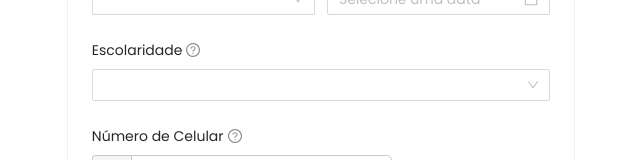
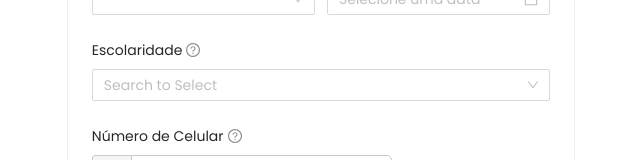
Before and after one commit to gabrdgs/plataforma-next-test, a Next.js app: page /register in a window 1280 px wide. Shown: the part 282-442 px from the top of the page, without its empty margins (319-959 px from the left). Built offline with nearby package versions, Linux system fonts and the light colour scheme.

Commit message:
update SelectOption

```diff
--- a/src/components/SelectOption/SelectOption.jsx
+++ b/src/components/SelectOption/SelectOption.jsx
@@ -8,7 +8,20 @@ export default function SelectOption(props) {
   const list = props.orderedList ? getOrderedArray(props.list) : props.list;
 
   return (
-    <Select placeholder={placeholder} label={label} mode={props.mode} maxTagCount="responsive">
+    <Select
+      placeholder={placeholder}
+      label={label}
+      mode={props.mode}
+      maxTagCount="responsive"
+      showSearch
+      optionFilterProp="children"
+      filterOption={(input, option) =>
+        option.children.toLowerCase().indexOf(input.toLowerCase()) >= 0
+      }
+      filterSort={(optionA, optionB) =>
+        optionA.children.toLowerCase().localeCompare(optionB.children.toLowerCase())
+      }
+    >
       {list.map((item, index) => (
         <Select.Option value={item.value} key={`item-${index}`}>
           {item.value}
--- a/src/views/RegisterPage/RegisterPage.jsx
+++ b/src/views/RegisterPage/RegisterPage.jsx
@@ -158,7 +158,19 @@ function FirstStep(props) {
         </Col>
       </Row>
       <Form.Item label="Escolaridade" tooltip="Qual seu grau de instrução?">
-        <SelectOption list={academicList} />
+        <SelectOption
+          list={academicList}
+          value={academicList}
+          showSearch
+          placeholder="Search to Select"
+          optionFilterProp="children"
+          filterOption={(input, option) =>
+            option.children.toLowerCase().indexOf(input.toLowerCase()) >= 0
+          }
+          filterSort={(optionA, optionB) =>
+            optionA.children.toLowerCase().localeCompare(optionB.children.toLowerCase())
+          }
+        />
       </Form.Item>
       <Form.Item
         label="Número de Celular"
```
